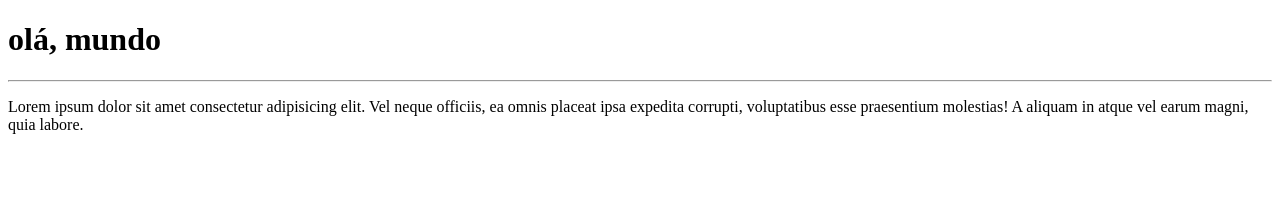
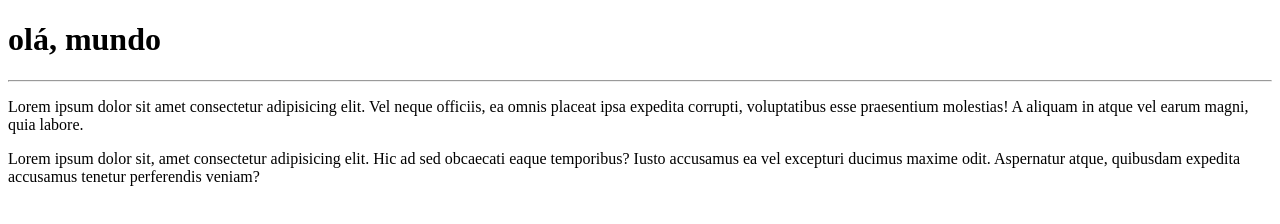
Before and after one commit to joelsondeveloper/ola-Mundo, a plain HTML site: page site-exemplo/index.html in a window 1280 px wide. Drawn offline with Linux system fonts and the light colour scheme.

Commit message:
adicionei um paragrafo

```diff
--- a/site-exemplo/index.html
+++ b/site-exemplo/index.html
@@ -9,5 +9,6 @@
     <h1>olá, mundo</h1>
     <hr>
     <p>Lorem ipsum dolor sit amet consectetur adipisicing elit. Vel neque officiis, ea omnis placeat ipsa expedita corrupti, voluptatibus esse praesentium molestias! A aliquam in atque vel earum magni, quia labore.</p>
+    <p>Lorem ipsum dolor sit, amet consectetur adipisicing elit. Hic ad sed obcaecati eaque temporibus? Iusto accusamus ea vel excepturi ducimus maxime odit. Aspernatur atque, quibusdam expedita accusamus tenetur perferendis veniam?</p>
 </body>
 </html>
```
